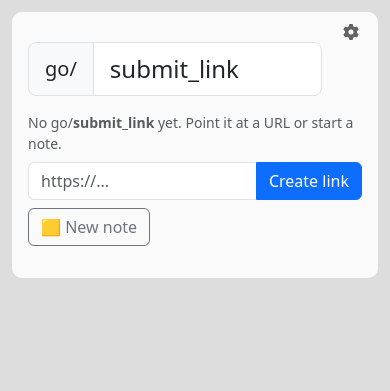
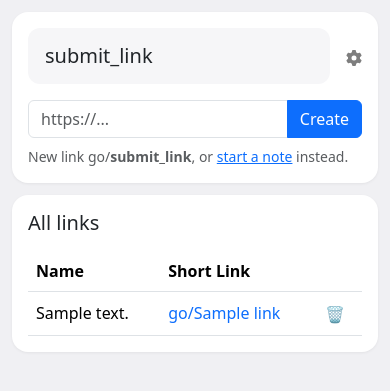
Before and after one commit to theak/go, a Flask app: page /submit_link in a window 390 px wide. Shown: the top 391 px of the page. Run offline with Flask 3, Linux system fonts and the light colour scheme; tables that the repository leaves empty hold one stand-in row (values such as "Sample post"); some libraries are stand-ins or nearby versions.

Commit message:
Clean up home page styling and bring back the full links table
- Restore the full links table as an "All links" card at the bottom (unfiltered)
- Search results now show as their own list under the search box
- Softer look: white cards on light background, rounded search field, flat tiles
- Hide recents while searching; hide the Full URL column on phones so rows fit

Co-Authored-By: Claude Opus 5.5 <noreply@anthropic.com>
Claude-Session: https://claude.ai/code/session_01ABk7tdqXmJJMJ6TesEhj6W

```diff
--- a/static/styles.css
+++ b/static/styles.css
@@ -1,7 +1,7 @@
-body {background-color: #ddd;}
-.container {padding: 30px; margin: 60px auto; background-color: #FAFAFA; border-radius: 10px}
+body {background-color: #f0f0f3;}
+.container {padding: 30px; margin: 40px auto; background-color: #fff; border-radius: 16px; box-shadow: 0 1px 3px rgba(0,0,0,.06)}
 .nopad {padding: 0px}
-.gear {margin-top: -10px; margin-right: 3px; float: right; opacity: 0.6; transition: opacity .2s ease-out}
+.gear {opacity: 0.5; transition: opacity .2s ease-out}
 .gear:hover {opacity: 1.0}
 
 .domain {display: inline; width: 90%;}
@@ -9,27 +9,31 @@ body {background-color: #ddd;}
 .pre {background-color: #FFF;}
 #hosts {display: inline}
 
-.container {max-width: 760px}
-.search {padding-right: 40px}
-.search .form-control {font-size: 1.5rem}
-#links td {vertical-align: middle}
-#links .desc {cursor: pointer; white-space: nowrap; font-size: 1.25rem}
-#links a {text-decoration: none}
-#links td.w-100 {max-width: 0} /* lets the URL ellipsize instead of widening the table */
+.home .container {max-width: 800px}
+.search {font-size: 1.25rem; padding: .75rem 1rem; border-radius: 12px; background: #f6f6f8; border-color: transparent}
+.search:focus {background: #fff}
 
 #recent {display: grid; grid-template-columns: repeat(5, 1fr); gap: 8px}
 #recent:empty {display: none}
 #recent a {
-  display: flex; flex-direction: column; align-items: center; padding: 10px 4px;
-  border-radius: 10px; background: #fff; border: 1px solid #e5e5e5; text-decoration: none;
+  display: flex; flex-direction: column; align-items: center; gap: 2px; padding: 12px 4px;
+  border-radius: 12px; background: #f6f6f8; color: #444; text-decoration: none;
   overflow: hidden; user-select: none; -webkit-user-select: none; -webkit-touch-callout: none;
 }
-#recent a:hover {border-color: #bbb}
-#recent span {font-size: 1.75rem; line-height: 1.2; max-width: 100%; overflow: hidden; white-space: nowrap}
+#recent a:hover {background: #ebebef}
+#recent span {font-size: 1.6rem; line-height: 1.2; max-width: 100%; overflow: hidden; white-space: nowrap}
 #recent small {max-width: 100%; overflow: hidden; text-overflow: ellipsis; white-space: nowrap}
+
+#results {display: grid; gap: 6px}
+#results:not(:has(a:not([hidden]))) {display: none}
+#results a {padding: 10px 14px; border-radius: 12px; background: #f6f6f8; color: inherit; text-decoration: none}
+#results a:hover {background: #ebebef}
+#links td {vertical-align: middle}
+#links a {text-decoration: none}
 
 .url-cell {
   cursor: pointer;
+  max-width: 300px;
   overflow: hidden;
   text-overflow: ellipsis;
   white-space: nowrap;
@@ -44,6 +48,5 @@ body {background-color: #ddd;}
 
 @media (max-width: 768px) {
   .container {margin: 12px; padding: 16px; width: auto;}
-  #links .desc {white-space: normal; max-width: 35vw; font-size: 1rem}
-  #recent span {font-size: 1.5rem}
+  #recent span {font-size: 1.4rem}
 }
--- a/static/submitlink.js
+++ b/static/submitlink.js
@@ -52,6 +52,7 @@ function deleteLink(btn, link_id, link_name) {
         `<div class="alert alert-success">${link_name} deleted ` +
         `<a href="#" class="link-secondary float-end" onclick="undoDelete(event)">Undo</a></div>`;
       btn.closest("tr").remove();
+      document.querySelector(`#results a[data-go="${CSS.escape(link.name)}"]`)?.remove();
       renderRecent();
       filter();
     })
@@ -82,15 +83,16 @@ function undoDelete(e) {
 /* SEARCH */
 
 const q = document.getElementById("q");
-const rows = () => document.querySelectorAll("#links tbody tr");
+const recentEl = document.getElementById("recent");
 
 function filter() {
   const s = q.value.trim().toLowerCase();
   let exact = false;
-  for (const r of rows()) {
-    r.hidden = !r.dataset.search.includes(s);
-    exact ||= r.dataset.name.toLowerCase() === s;
+  for (const a of document.querySelectorAll("#results a")) {
+    a.hidden = !s || !a.dataset.search.includes(s);
+    exact ||= a.dataset.go.toLowerCase() === s;
   }
+  recentEl.hidden = !!s;
   document.getElementById("create").hidden = !s || exact;
   document.getElementById("create-name").value = q.value.trim();
   document.getElementById("create-label").textContent = q.value.trim();
@@ -100,7 +102,7 @@ function filter() {
 q.addEventListener("input", filter);
 q.addEventListener("keydown", (e) => {
   if (e.key !== "Enter") return;
-  const first = document.querySelector("#links tbody tr:not([hidden]) a");
+  const first = document.querySelector("#results a:not([hidden])");
   if (first) {
     track(first.dataset.go);
     location.href = first.href;
@@ -112,8 +114,6 @@ if (matchMedia("(pointer: fine)").matches) q.focus();
 filter();
 
 /* RECENT LINKS (stored per-device in localStorage) */
-
-const recentEl = document.getElementById("recent");
 
 function loadRecent() {
   try { return JSON.parse(localStorage.getItem("recent")) || []; } catch { return []; }
@@ -130,7 +130,7 @@ function track(name) {
 
 function renderRecent() {
   recentEl.replaceChildren(...loadRecent().map((name) => {
-    const link = document.querySelector(`#links a[data-go="${CSS.escape(name)}"]`);
+    const link = document.querySelector(`#results a[data-go="${CSS.escape(name)}"]`);
     if (!link) return "";
     const a = document.createElement("a");
     a.href = link.href;
@@ -138,8 +138,8 @@ function renderRecent() {
     a.dataset.go = name;
     a.innerHTML = `<span></span><small></small>`;
     // Use the leading emoji of the description as the icon.
-    a.firstChild.textContent = link.closest("tr").dataset.desc.match(/^\P{L}*/u)[0].trim() || "🔗";
-    a.lastChild.textContent = link.textContent;
+    a.firstChild.textContent = link.dataset.desc.match(/^\P{L}*/u)[0].trim() || "🔗";
+    a.lastChild.textContent = link.querySelector("b").textContent;
     return a;
   }));
 }
--- a/templates/submitlink.html
+++ b/templates/submitlink.html
@@ -7,45 +7,67 @@
     <link href="https://cdn.jsdelivr.net/npm/bootstrap@5.3.2/dist/css/bootstrap.min.css" rel="stylesheet" integrity="sha384-T3c6CoIi6uLrA9TneNEoa7RxnatzjcDSCmG1MXxSR1GAsXEV/Dwwykc2MPK8M2HN" crossorigin="anonymous">
     <link rel="stylesheet" href="/static/styles.css">
   </head>
-  <body>
+  <body class="home">
     <div id="banner">
       {% if error %}<div class="alert alert-danger">{{ error }}</div>{% endif %}
       {% if newlink %}<div class="alert alert-success">Created link: <a href="{{ newlink.url }}">go/{{ newlink.name }}</a></div>{% endif %}
       {% if deleted %}<div class="alert alert-success">Deleted {{domain}}/{{ deleted }}</div>{% endif %}
     </div>
     <div class="container">
-      <a class="link-secondary gear" title="Manage Settings" href="/settings"><img src="/static/gear.svg"></a>
-      <div class="input-group input-group-lg search">
-        <span class="input-group-text">{{domain}}/</span>
-        <input id="q" class="form-control" placeholder="search or create" value="{{ query or '' }}"
+      <div class="d-flex align-items-center gap-3">
+        <input id="q" class="form-control search" placeholder="Search {{domain}}/ links" value="{{ query or '' }}"
                autocomplete="off" autocapitalize="off" spellcheck="false" enterkeyhint="go">
+        <a class="gear" title="Manage Settings" href="/settings"><img src="/static/gear.svg"></a>
       </div>
 
       <div id="recent" class="mt-3" title="Long-press to remove"></div>
 
+      <div id="results" class="mt-3">
+        {% for link in links %}
+        <a hidden
+           href="{{ link.url }}" target="_blank" data-go="{{ link.name }}" data-desc="{{ link.description or '' }}"
+           data-search="{{ link.name|lower }} {{ (link.description or '')|lower }} {{ link.url|lower }}">
+          <span class="d-block text-truncate">
+            <b>{{domain}}/{{ link.name }}</b> <span class="text-muted">{{ link.description or '' }}</span>
+            <small class="d-block text-muted text-truncate">{{ link.url }}</small>
+          </span>
+        </a>
+        {% endfor %}
+      </div>
+
       <form id="create" method="post" action="/submit_link" class="mt-3" hidden>
         <input type="hidden" name="name" id="create-name">
-        <div class="small text-muted mb-2">No {{domain}}/<b id="create-label"></b> yet. Point it at a URL or start a note.</div>
         <div class="input-group">
           <input id="url" type="url" class="form-control" placeholder="https://..." name="url" required>
-          <button type="submit" class="btn btn-primary">Create link</button>
+          <button type="submit" class="btn btn-primary">Create</button>
         </div>
-        <a id="create-note" class="btn btn-outline-secondary mt-2" href="#">🟨 New note</a>
+        <div class="small text-muted mt-2">New link {{domain}}/<b id="create-label"></b>, or <a id="create-note" href="#">start a note</a> instead.</div>
       </form>
+    </div>
 
-      <table id="links" class="table table-hover mt-3 mb-0">
+    {% if links %}
+      <div class="container">
+        <h5 class="mb-3">All links</h5>
+        <div class="table-responsive">
+          <table id="links" class="table table-hover mb-0">
+            <thead>
+              <tr>
+                <th scope="col">Name</th><th scope="col">Short Link</th><th scope="col" class="d-none d-md-table-cell">Full URL</th><th scope="col"></th>
+              </tr>
+            </thead>
             <tbody>
               {% for link in links %}
-          <tr data-name="{{ link.name }}" data-desc="{{ link.description or '' }}"
-              data-search="{{ link.name|lower }} {{ (link.description or '')|lower }} {{ link.url|lower }}">
-            <td class="desc" onclick="rename({{ link.id }}, '{{domain}}/{{ link.name }}')">
-              {% if link.description %}{{ link.description }}{% else %}<span class="text-muted">+</span>{% endif %}
+              <tr>
+                <td style="cursor: pointer"
+                    onclick="rename({{ link.id }}, '{{domain}}/{{ link.name }}')">
+                  {% if link.description %}{{ link.description }}{% else %}
+                  <button type="button" class="btn btn-outline-secondary btn-sm">Add</button>
+                  {% endif %}
                 </td>
-            <td class="w-100">
-              <a href="{{ link.url }}" target="_blank" data-go="{{ link.name }}">{{domain}}/{{ link.name }}</a>
-              <div class="url-cell small text-muted" title="{{ link.url }}" onclick="editUrl({{ link.id }}, '{{ link.url }}')">
-                {{ link.url|truncate(80) }} <span class="edit-icon">✎</span>
-              </div>
+                <td><a href="{{ link.url }}" target="_blank" data-go="{{ link.name }}">{{domain}}/{{ link.name }}</a></td>
+                <td class="url-cell d-none d-md-table-cell" title="{{ link.url }}" onclick="editUrl({{ link.id }}, '{{ link.url }}')">
+                  <span>{{ link.url|truncate(80) }}</span>
+                  <span class="edit-icon">✎</span>
                 </td>
                 <td>
                   <button type="button" class="btn nopad"
@@ -56,6 +78,8 @@
             </tbody>
           </table>
         </div>
+      </div>
+    {% endif %}
     <script src="/static/submitlink.js"></script>
   </body>
 </html>
```
Lines whose indentation alone changed are shown as unchanged.
